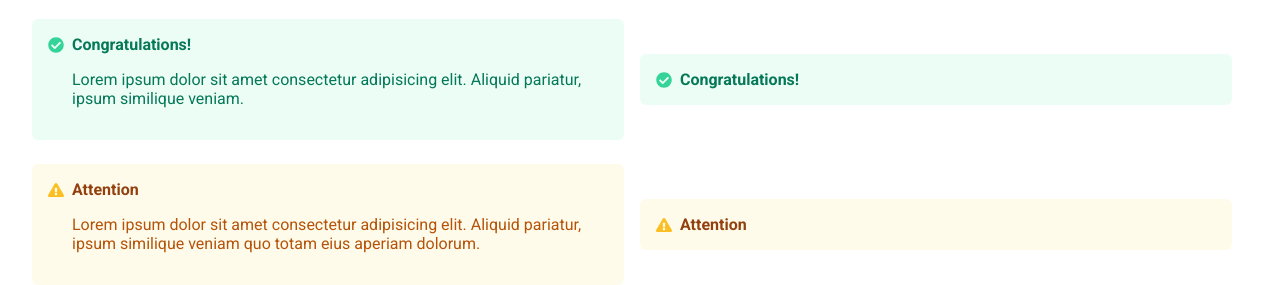
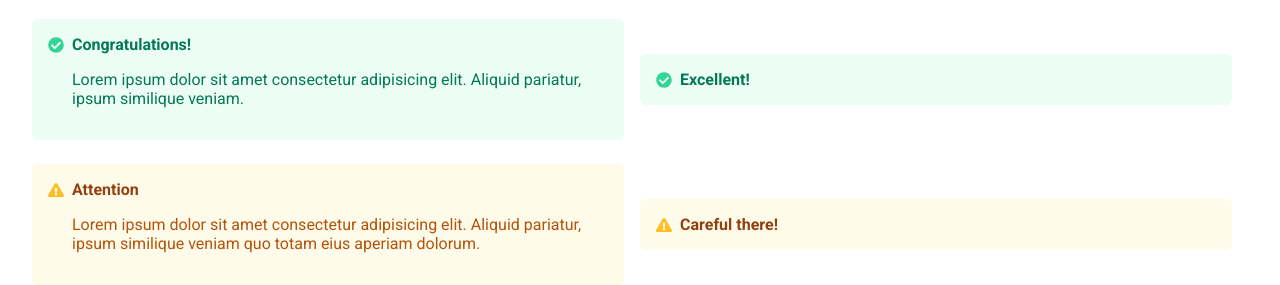
Before and after one commit to benwiacek/component-library, a React (Vite) app: page / in a window 1280 px wide. Shown: the part 458-743 px from the top of the page. Built offline with nearby package versions, Linux system fonts and the light colour scheme.

Commit message:
Added a prop to Banner so headline is also editable

```diff
--- a/src/Banner.jsx
+++ b/src/Banner.jsx
@@ -4,19 +4,17 @@ import { FaExclamationTriangle } from "react-icons/fa"
 import { FaCircleXmark } from "react-icons/fa6"
 import { HiInformationCircle } from "react-icons/hi"
 
-export default function Banner({ variant, children }) {
+export default function Banner({ headline, variant, children }) {
 
     const variants = {
         success: {
             icon: FaCheckCircle,
             iconClass: "icon green-mark",
-            headline: "Congratulations!",
             headlineClass: "headline head-success",
         },
         warning: {
             icon: FaExclamationTriangle,
             iconClass: "icon warning-tri",
-            headline: "Attention",
             headlineClass: "headline head-warning",
         },
         error: {
@@ -40,7 +38,7 @@ export default function Banner({ variant, children }) {
             <selected.icon className={selected.iconClass} size={16}/>
             <div>
                 <span className={selected.headlineClass}>
-                    {selected.headline}
+                    {headline}
                 </span>
                 {children && <p>{children}</p>}
             </div>
```
